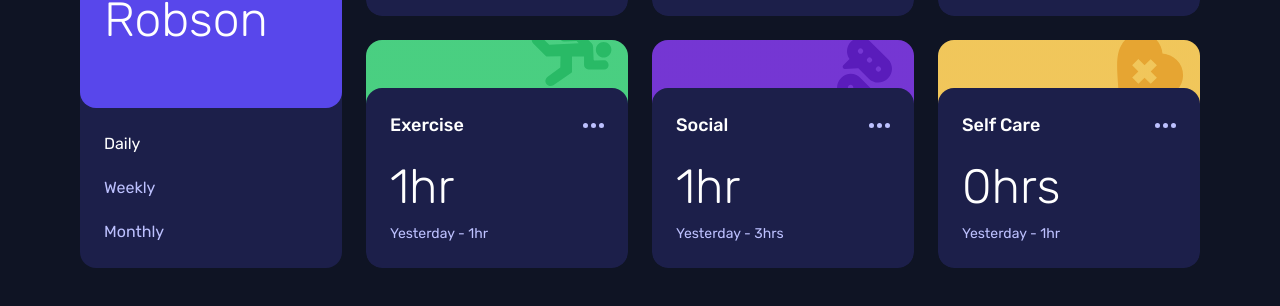
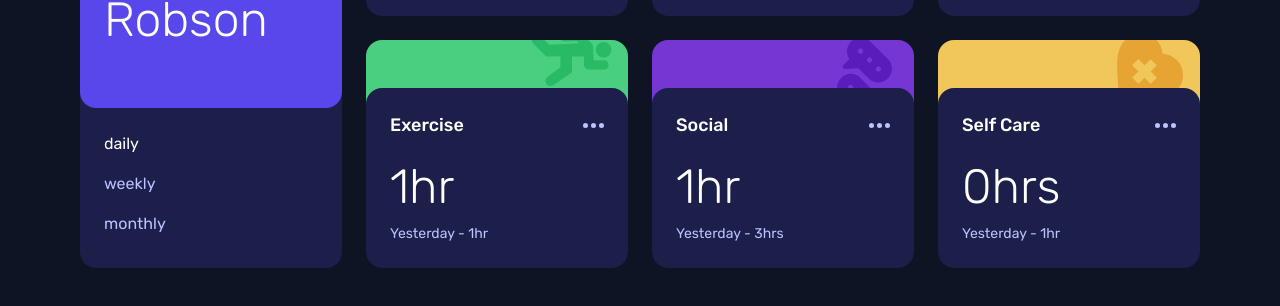
Before and after one commit to david-tejada/frontendmentor-challenges, a React (Vite) app in the folder 16-time-tracking-dashboard/: page / in a window 1280 px wide. Shown: the part 372-678 px from the top of the page. Built offline with nearby package versions, Linux system fonts and the light colour scheme.

Commit message:
Extract radio group to its own component

```diff
--- a/16-time-tracking-dashboard/src/components/ProfileCard.module.css
+++ b/16-time-tracking-dashboard/src/components/ProfileCard.module.css
@@ -5,8 +5,7 @@
   color: white;
 }
 
-.header,
-.period-selector {
+.header {
   padding: 1.5rem;
 }
 
@@ -39,22 +38,6 @@ h1 {
   border: 3px solid white;
 }
 
-.period-selector {
-  display: flex;
-  gap: 1rem;
-  justify-content: space-between;
-}
-
-.period-selector label {
-  color: var(--color-blue-200);
-  cursor: pointer;
-}
-
-.period-selector :checked + label,
-.period-selector label:hover {
-  color: white;
-}
-
 @media screen and (min-width: 55rem) {
   .profile-card {
     display: grid;
@@ -73,8 +56,4 @@ h1 {
   .header .name {
     font-size: var(--fs-xl);
   }
-
-  .period-selector {
-    flex-direction: column;
-  }
 }
--- a/16-time-tracking-dashboard/src/components/ProfileCard.tsx
+++ b/16-time-tracking-dashboard/src/components/ProfileCard.tsx
@@ -1,5 +1,6 @@
 import { Period } from "../App";
 import styles from "./ProfileCard.module.css";
+import { RadioGroup } from "./RadioGroup";
 
 interface ProfileCardProps {
   name: string;
@@ -22,37 +23,13 @@ export function ProfileCard({
           Report for <span className={styles.name}>{name}</span>
         </h1>
       </div>
-      <form className={styles["period-selector"]}>
-        <input
-          className="visually-hidden"
-          type="radio"
-          name="period"
-          id="daily"
-          value="daily"
-          checked={period === "daily"}
-          onChange={() => onChange("daily")}
-        />
-        <label htmlFor="daily">Daily</label>
-        <input
-          className="visually-hidden"
-          type="radio"
-          name="period"
-          id="weekly"
-          value="weekly"
-          checked={period === "weekly"}
-          onChange={() => onChange("weekly")}
-        />
-        <label htmlFor="weekly">Weekly</label>
-        <input
-          className="visually-hidden"
-          type="radio"
-          name="period"
-          id="monthly"
-          value="monthly"
-          checked={period === "monthly"}
-          onChange={() => onChange("monthly")}
-        />
-        <label htmlFor="monthly">Monthly</label>
+      <form>
+        <RadioGroup
+          name="period-selector"
+          options={["daily", "weekly", "monthly"]}
+          selected={period}
+          onChange={onChange}
+        ></RadioGroup>
       </form>
     </div>
   );
--- /dev/null
+++ b/16-time-tracking-dashboard/src/components/RadioGroup.module.css
@@ -0,0 +1,22 @@
+.radio-group {
+  display: flex;
+  gap: 1rem;
+  justify-content: space-between;
+  padding: 1.5rem;
+}
+
+.radio-group label {
+  color: var(--color-blue-200);
+  cursor: pointer;
+}
+
+.radio-group :checked + label,
+.radio-group label:hover {
+  color: white;
+}
+
+@media screen and (min-width: 55rem) {
+  .radio-group {
+    flex-direction: column;
+  }
+}
--- /dev/null
+++ b/16-time-tracking-dashboard/src/components/RadioGroup.tsx
@@ -0,0 +1,37 @@
+import styles from "./RadioGroup.module.css";
+
+interface RadioGroupProps<T extends string> {
+  name: string;
+  options: T[];
+  selected: T;
+  onChange(value: T): void;
+}
+
+export function RadioGroup<T extends string>({
+  name,
+  options,
+  selected,
+  onChange,
+}: RadioGroupProps<T>) {
+  const radios = options.map((option, index) => {
+    const id = `${name}-${option}`;
+    return (
+      <div key={index}>
+        <input
+          className="visually-hidden"
+          type="radio"
+          name={name}
+          id={id}
+          value={option}
+          checked={option === selected}
+          onChange={() => {
+            onChange(option);
+          }}
+        />
+        <label htmlFor={id}>{option}</label>
+      </div>
+    );
+  });
+
+  return <div className={styles["radio-group"]}>{radios}</div>;
+}
```
